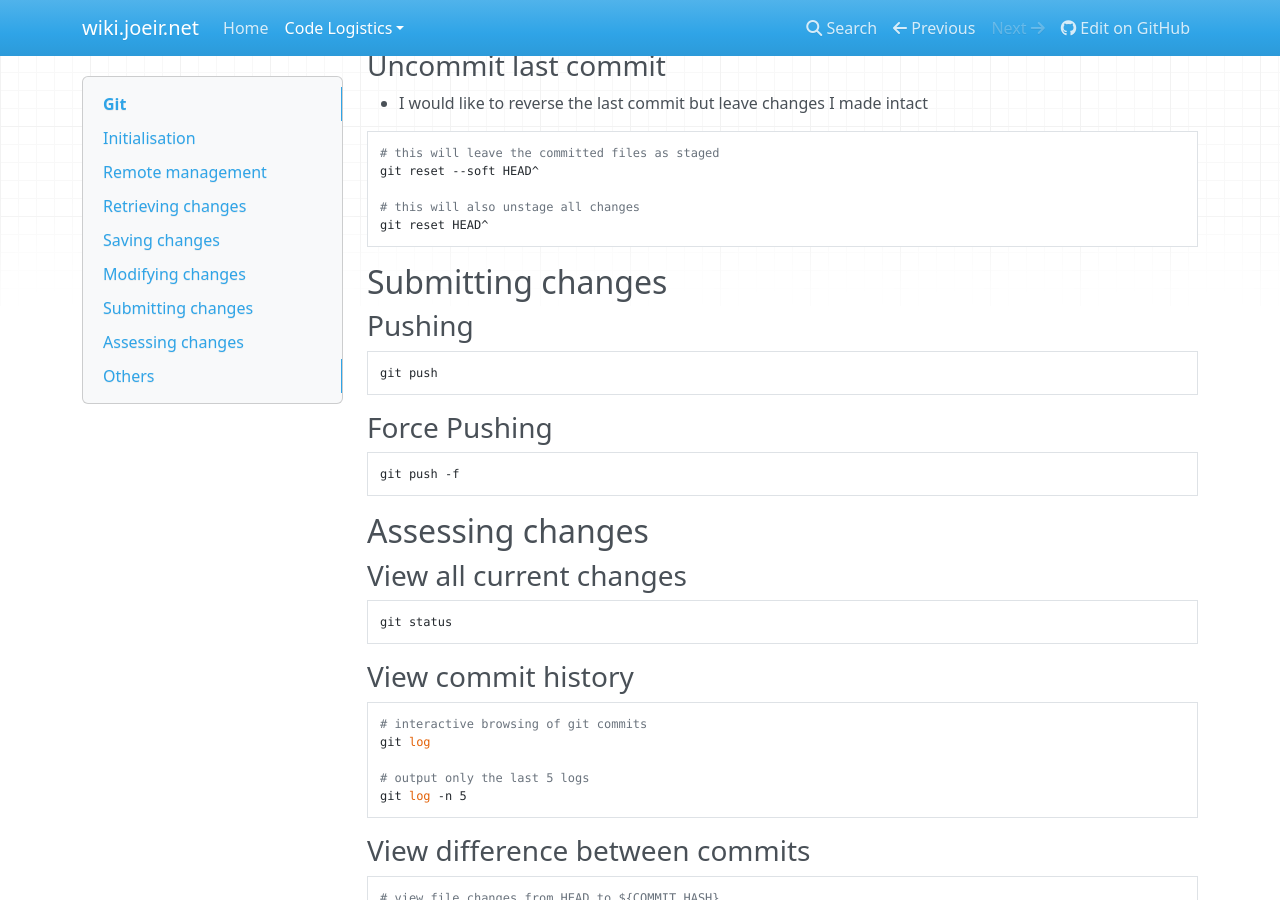
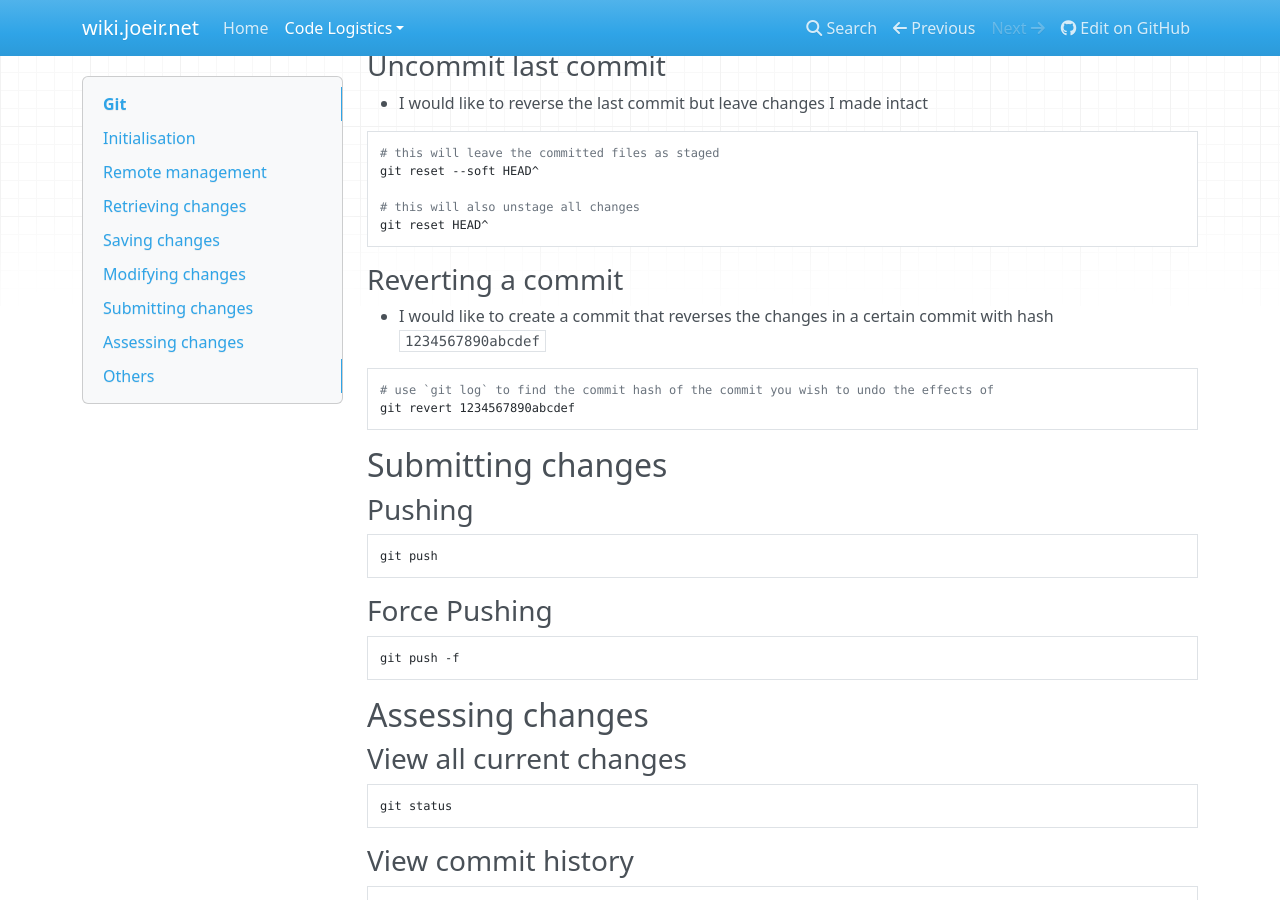
Before and after one commit to zephinzer/wiki.joeir.net, an MkDocs documentation site: the page built from docs/code-logistics/git-101.md, in a window 1280 px wide and 900 px high, scrolled down 2663 px. Built offline with MkDocs 1.6.1, drawn with Linux system fonts in a browser that asks for light colours; nearby versions of some CDN libraries.

Commit message:
added reverting a commit

````diff
--- a/docs/code-logistics/git-101.md
+++ b/docs/code-logistics/git-101.md
@@ -151,7 +151,14 @@ git reset --soft HEAD^
 git reset HEAD^
 ```
 
-###
+### Reverting a commit
+
+- I would like to create a commit that reverses the changes in a certain commit with hash `1234567890abcdef`
+
+```sh
+# use `git log` to find the commit hash of the commit you wish to undo the effects of
+git revert 1234567890abcdef
+```
 
 ## Submitting changes
 
````
